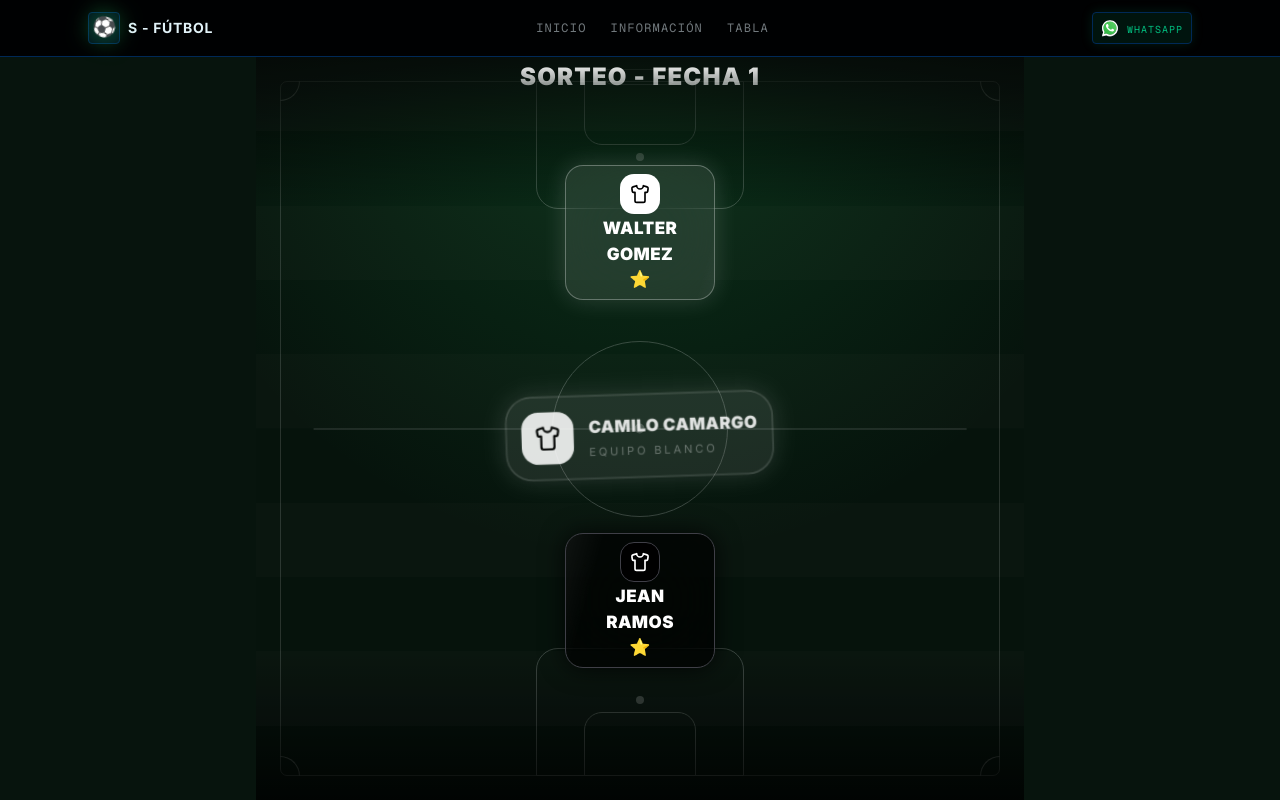
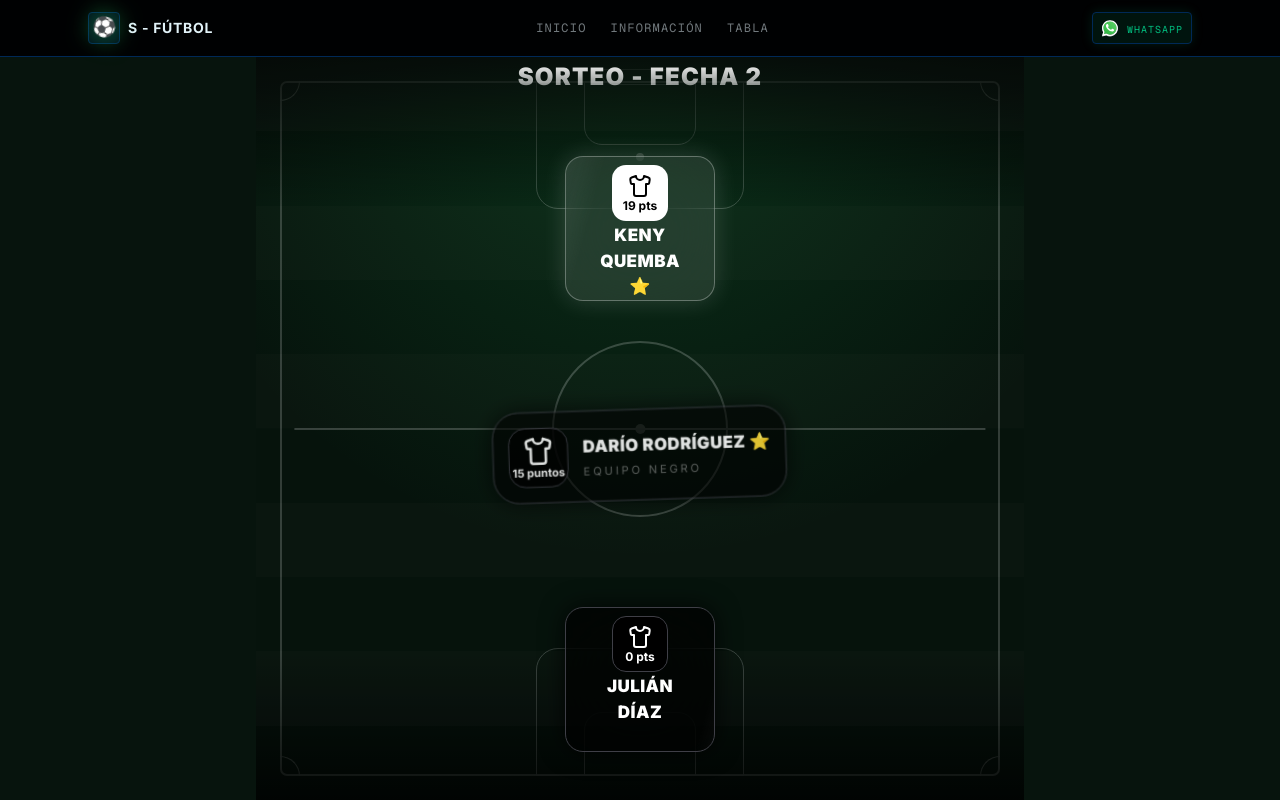
Before and after one commit to Wida7/s-futbol, a Next.js app: page /team-draw in a window 1280 px wide. Built offline with nearby package versions, Linux system fonts and the light colour scheme.

Commit message:
Team draw fecha 2

```diff
--- a/app/team-draw/page.tsx
+++ b/app/team-draw/page.tsx
@@ -10,26 +10,29 @@ import { PlayerCard } from '@/components/draw/PlayerCard'
 interface Player {
 	id: number
 	nombre: string
-	equipo: 'blanco' | 'negro'
+	equipo: 'blanco' | 'negro',
+	puntos: number
 }
 
-const tittle = "SORTEO - FECHA 1"
+const tittle = "SORTEO - FECHA 2"
 
 const players: Player[] = [
-	{ id: 1, nombre: 'Walter Gomez ⭐', equipo: 'blanco' },
-	{ id: 2, nombre: 'Jean Ramos ⭐', equipo: 'negro' },
-	{ id: 3, nombre: 'Camilo Camargo', equipo: 'blanco' },
-	{ id: 4, nombre: 'David Ovalle ⭐', equipo: 'negro' },
-	{ id: 5, nombre: 'Fabio Garcia', equipo: 'blanco' },
-	{ id: 6, nombre: 'Leonardo Cabezas (Tatto)⭐', equipo: 'negro' },
-	{ id: 7, nombre: 'David Villarreal ⭐', equipo: 'blanco' },
-	{ id: 8, nombre: 'Julián Díaz', equipo: 'blanco' },
-	{ id: 9, nombre: 'Keny Quemba', equipo: 'negro' },
-	{ id: 10, nombre: 'Miguel Sierra (Vikingo)⭐', equipo: 'negro' },
-	{ id: 11, nombre: 'Daniel Saavedra ⭐', equipo: 'blanco' },
-	{ id: 12, nombre: 'Alejo Colmenares ⭐', equipo: 'negro' },
-	{ id: 13, nombre: 'Edwin Miranda ⭐', equipo: 'blanco' },
-	{ id: 14, nombre: 'Darío Rodríguez ⭐', equipo: 'negro' },
+	{ id: 8, nombre: 'Julián Díaz', equipo: 'negro', puntos: 0 },
+	{ id: 1, nombre: 'Keny Quemba ⭐', equipo: 'blanco', puntos: 19 },
+	{ id: 10, nombre: 'Darío Rodríguez ⭐', equipo: 'negro', puntos: 15 },
+	{ id: 11, nombre: 'Daniel Saavedra', equipo: 'blanco', puntos: 10 },
+	{ id: 5, nombre: 'Walter Gomez', equipo: 'negro', puntos: 21 },
+	{ id: 14, nombre: 'Mauricio Amaya⭐', equipo: 'blanco', puntos: 0 },
+	{ id: 13, nombre: 'David Ovalle ⭐', equipo: 'negro', puntos: 15 },
+	{ id: 12, nombre: 'Juan Martínez ⭐', equipo: 'blanco', puntos: 0 },
+	{ id: 15, nombre: 'Johan Mendoza', equipo: 'negro', puntos: 10 },
+	{ id: 7, nombre: 'Mauricio Pulido (Marang)', equipo: 'blanco', puntos: 0 },
+	{ id: 2, nombre: 'Juanjo Forero', equipo: 'negro', puntos: 0 },
+	{ id: 3, nombre: 'Camilo Camargo ⭐', equipo: 'blanco', puntos: 10 },
+	{ id: 9, nombre: 'Edwin Miranda ⭐', equipo: 'negro', puntos: 12 },
+	{ id: 6, nombre: 'Jean Ramos ⭐', equipo: 'blanco', puntos: 15 },
+	{ id: 16, nombre: 'Camilo Rincon', equipo: 'negro', puntos: 0 },
+	{ id: 4, nombre: 'Alejo Colmenares ⭐', equipo: 'blanco', puntos: 17 },
 ]
 
 export default function SorteoPage() {
@@ -65,7 +68,7 @@ export default function SorteoPage() {
 			}}
 		>
 			{/* CONTENEDOR LIMITADO */}
-			<div className="sm:relative sm:mx-auto sm:h-full sm:w-full sm:max-w-3xl">
+			<div className="relative mx-auto h-full w-full sm:max-w-3xl">
 				<FieldBackground />
 
 				<div className="relative z-10 flex h-full flex-col px-3 pt-1">
@@ -84,22 +87,21 @@ export default function SorteoPage() {
 						</span>
 					</div> */}
 
-						<h1 className="bg-linear-to-b from-white to-white/40 bg-clip-text text-2xl font-black uppercase tracking-[0.15em] text-transparent">
+						<h1 className="bg-linear-to-b from-white to-white/40 bg-clip-text text-xl sm:text-2xl font-black uppercase tracking-[0.15em] text-transparent">
 							{tittle}
 						</h1>
 					</motion.div>
 
 					{/* CONTENIDO */}
-					<div className="flex flex-1 flex-col justify-between py-2">
+					<div className="flex flex-1 flex-col justify-between pb-2">
 
 						{/* EQUIPO ARRIBA */}
-						<div className="shrink-0 #bg-blue-600/15  h-[40%]">
+						<div className="shrink-0 #bg-blue-600/15  h-[40%] mt-2 sm:mt-6 content-center">
 							<Formation team={teamWhite} side="top" />
 						</div>
 
 						{/* CARD CENTRAL */}
 						<div className="flex flex-1 items-center justify-center">
-
 							<AnimatePresence mode="wait">
 								{currentPlayer && (
 									<motion.div
@@ -141,7 +143,7 @@ export default function SorteoPage() {
 						</div>
 
 						{/* EQUIPO ABAJO */}
-						<div className="shrink-0 h-[45%] #bg-red-600/15 content-center mb-5 sm:mb-1">
+						<div className="shrink-0 h-[45%] #bg-red-600/15 content-center mb-6 sm:mb-6">
 							<Formation team={teamBlack} side="bottom" />
 						</div>
 
@@ -160,18 +162,18 @@ interface FormationProps {
 function Formation({ team, side }: FormationProps) {
 
 	const rows = [
-		team.slice(0, 3),
-		team.slice(3, 7),
-		team.slice(8, 9),
+		team.slice(0, 4),
+		team.slice(4, 8),
+		team.slice(8, 10),
 	]
 
 	const orderedRows =
-		side === 'top'
+		side === 'bottom'
 			? [...rows].reverse()
 			: rows
 
 	return (
-		<div className="space-y-4 sm:space-y-8 #bg-amber-400/25  ">
+		<div className="space-y-4 sm:space-y-7 #bg-amber-400/25  ">
 
 			{orderedRows.map((row, rowIndex) => (
 				<div
--- a/components/draw/FieldBackground.tsx
+++ b/components/draw/FieldBackground.tsx
@@ -9,16 +9,16 @@ export function FieldBackground() {
 			{/* Textura cancha vertical */}
 			<div className="absolute inset-0 opacity-20">
 				{/* Contorno principal */}
-				<div className="absolute inset-x-6 top-6 bottom-6 border border-white/70! rounded-[7px]" />
+				<div className="absolute inset-x-2 sm:inset-x-6 top-6 bottom-6 border-2 border-white/90! rounded-[7px]" />
 
 				{/* Línea central horizontal */}
-				<div className="absolute left-1/2 top-1/2 h-px w-[85%] -translate-x-1/2 -translate-y-1/2 bg-white">
+				<div className="absolute left-1/2 top-1/2 h-0.5 w-[90%] -translate-x-1/2 -translate-y-1/2 bg-white">
 					{/* Punto central */}
 					<div className="absolute left-1/2 top-1/2 h-2.5 w-2.5 -translate-x-1/2 -translate-y-1/2 rounded-full bg-white" />
 				</div>
 
 				{/* Círculo central */}
-				<div className="absolute left-1/2 top-1/2 h-44 w-44 -translate-x-1/2 -translate-y-1/2 rounded-full border border-white!" />
+				<div className="absolute left-1/2 top-1/2 h-44 w-44 -translate-x-1/2 -translate-y-1/2 rounded-full border-2 border-white!" />
 
 				{/* Área superior */}
 				<div className="absolute left-1/2 top-6 h-32 w-52 -translate-x-1/2 border border-white! rounded-b-3xl" />
@@ -42,13 +42,13 @@ export function FieldBackground() {
 				<div className="absolute left-1/2 top-3 h-4 w-20 -translate-x-1/2 border border-white! rounded-b-xl" />
 
 				{/* Arcos de corner */}
-				<div className="absolute left-6 top-6 h-5 w-5 rounded-br-full border-b border-r border-white!" />
+				<div className="absolute left-2 top-6 sm:left-6 sm:top-6 h-5 w-5 rounded-br-full border-b border-r border-white!" />
 
-				<div className="absolute right-6 top-6 h-5 w-5 rounded-bl-full border-b border-l border-white!" />
+				<div className="absolute right-2 top-6 sm:right-6 sm:top-6 h-5 w-5 rounded-bl-full border-b border-l border-white!" />
 
-				<div className="absolute bottom-6 left-6 h-5 w-5 rounded-tr-full border-t border-r border-white!" />
+				<div className="absolute bottom-6 left-2 sm:bottom-6 sm:left-6 h-5 w-5 rounded-tr-full border-t border-r border-white!" />
 
-				<div className="absolute bottom-6 right-6 h-5 w-5 rounded-tl-full border-t border-l border-white!" />
+				<div className="absolute bottom-6 right-2 sm:bottom-6 sm:right-6 h-5 w-5 rounded-tl-full border-t border-l border-white!" />
 
 
 			</div>
--- a/components/draw/PlayerCard.tsx
+++ b/components/draw/PlayerCard.tsx
@@ -7,6 +7,7 @@ interface Player {
 	id: number
 	nombre: string
 	equipo: 'blanco' | 'negro'
+	puntos: number
 }
 
 interface Props {
@@ -29,7 +30,7 @@ export function PlayerCard({
 
 				${featured
 					? 'w-full rounded-[28px] p-4 backdrop-blur-md!'
-					: 'w-[77px] sm:w-[150px] h-[100px] sm:h-[135px] rounded-2xl p-2'
+					: 'w-[77px] sm:w-[150px] h-[100px] sm:h-[145px] rounded-2xl p-2'
 				}
 
 				${isWhite
@@ -61,8 +62,8 @@ export function PlayerCard({
 						flex items-center justify-center border
 
 						${featured
-							? 'h-14 w-14 rounded-2xl'
-							: 'h-10 w-10 rounded-xl'
+							? 'h-14 w-14 sm:h-16 sm:w-16 rounded-2xl flex-col'
+							: 'h-10 w-10 sm:h-14 sm:w-14 rounded-xl flex-col'
 						}
 
 						${isWhite
@@ -73,10 +74,25 @@ export function PlayerCard({
 				>
 					<Shirt
 						className={featured
-							? 'h-7 w-7'
-							: 'h-5 w-5'
+							? 'h-8 w-8 sm:h-8 sm:w-8'
+							: 'h-5 w-5 sm:h-6 sm:w-6'
 						}
 					/>
+
+					{/* Puntos */}
+					<div className={`mt-0.5 text-[10px] font-bold leading-none
+						${isWhite
+							? 'text-black sm:text-[12px]'
+							: ' text-white sm:text-[12px]'
+						}`}>
+
+						{featured
+						? `${player.puntos} puntos`
+						: `${player.puntos} pts`}
+
+
+
+					</div>
 				</div>
 
 				{/* TEXTO */}
```
